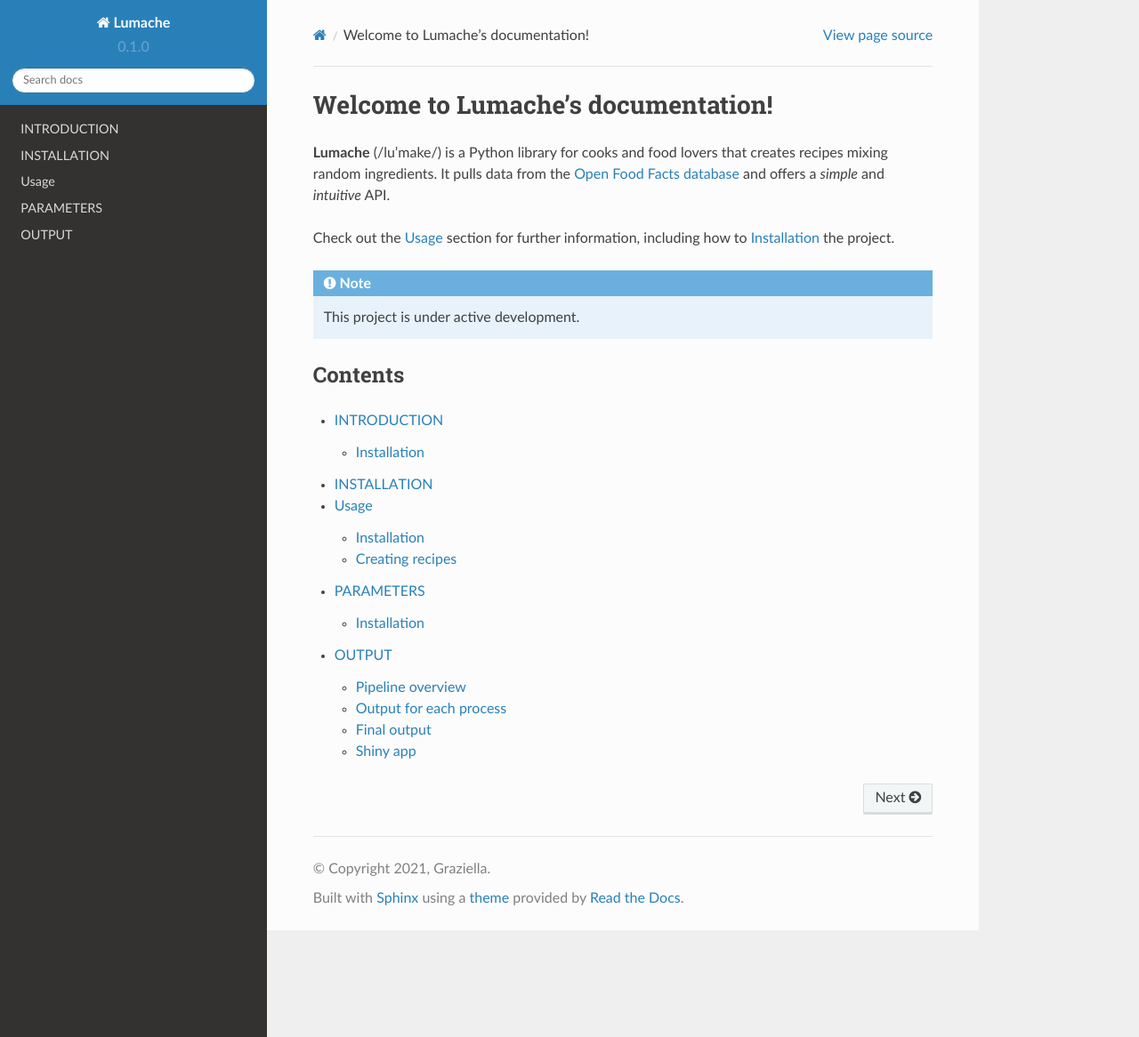
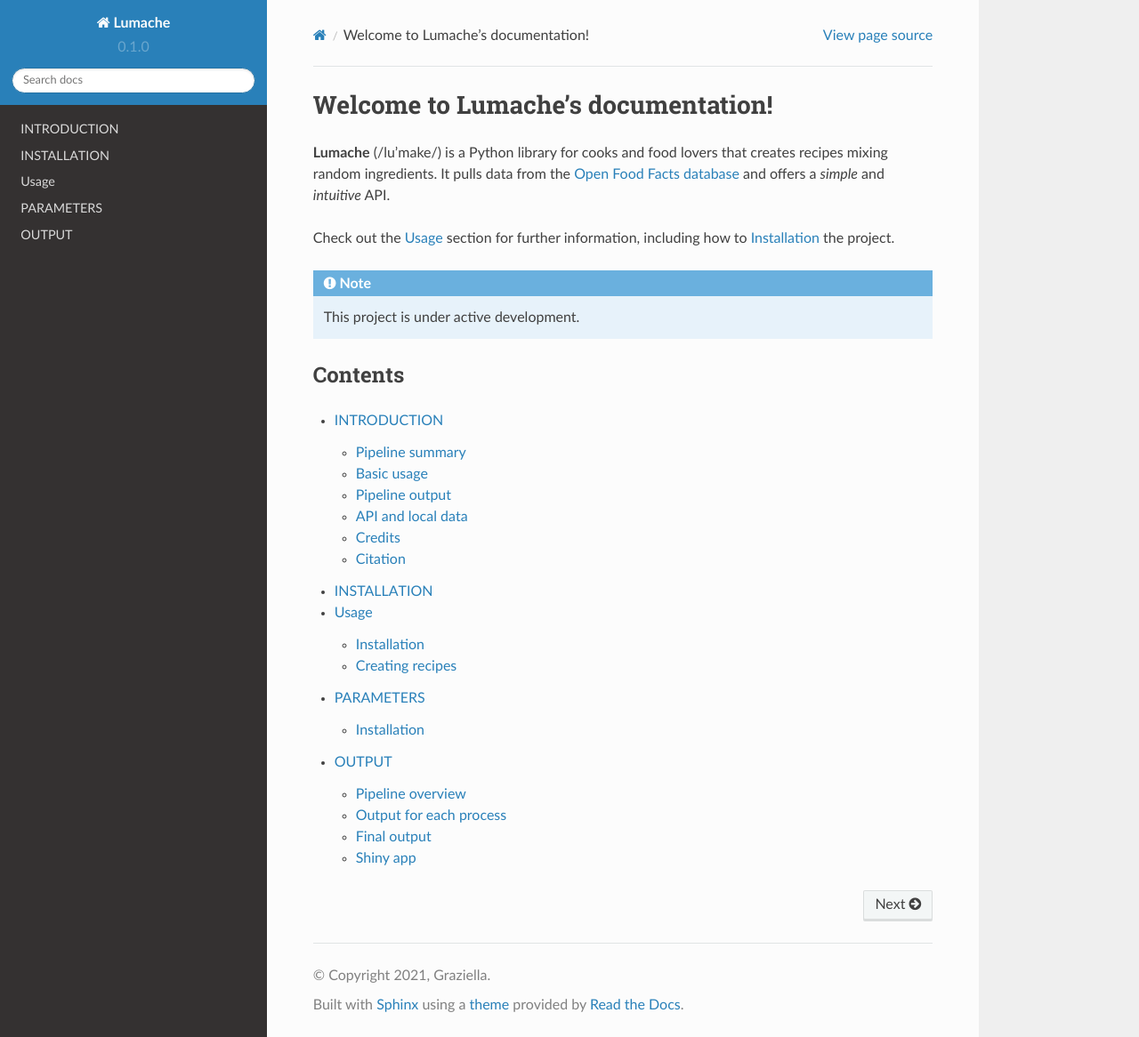
Before and after one commit to matiasWanntorp/sieve-doc, a Sphinx documentation site: the page built from docs/source/index.rst, in a window 1280 px wide and 1166 px high. Shown: the whole window at 89% size. Built offline with Sphinx 7.4.7 and the Read the Docs theme 2.0.0, drawn with Linux system fonts in a browser that asks for light colours.

Commit message:
Update introduction.rst

```diff
--- a/docs/source/introduction.rst
+++ b/docs/source/introduction.rst
@@ -1,13 +1,48 @@
 INTRODUCTION
 ============
 
-.. _installation:
-
-Installation
-------------
+Pipeline summary
+----------------
 
 To use Lumache, first install it using pip:
 
 .. code-block:: console
 
    (.venv) $ pip install lumache
+
+Basic usage
+-----------
+
+To retrieve a list of random ingredients,
+you can use the ``lumache.get_random_ingredients()`` function:
+
+.. autofunction:: lumache.get_random_ingredients
+
+The ``kind`` parameter should be either ``"meat"``, ``"fish"``,
+or ``"veggies"``. Otherwise, :py:func:`lumache.get_random_ingredients`
+will raise an exception.
+
+.. autoexception:: lumache.InvalidKindError
+
+For example:
+
+>>> import lumache
+>>> lumache.get_random_ingredients()
+['shells', 'gorgonzola', 'parsley']
+
+
+Pipeline output
+---------------
+
+
+API and local data
+------------------
+
+
+Credits
+-------
+
+
+
+Citation
+--------
```
